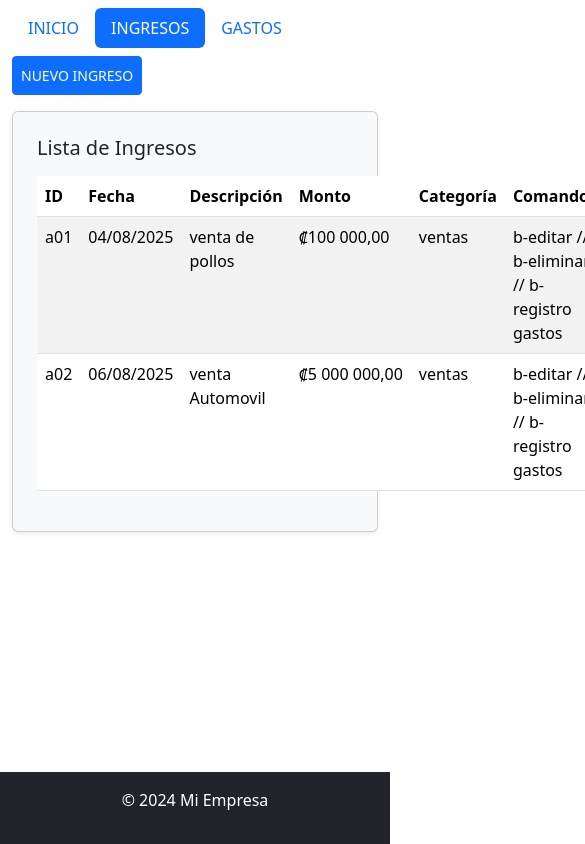
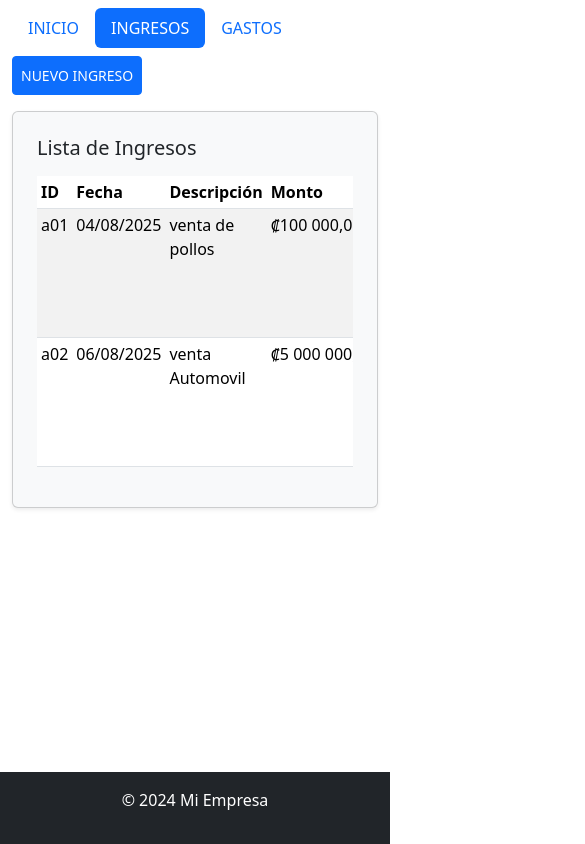
Before and after one commit to harold1978/ingresosVarios, a React (Vite) app: page /ingresos in a window 390 px wide. Shown: the whole page, 585 px wide, since content can reach past the window. Built offline with nearby package versions, Linux system fonts and the light colour scheme.

Commit message:
tabla responsiva

```diff
--- a/src/componentes/TablaIngresos.jsx
+++ b/src/componentes/TablaIngresos.jsx
@@ -3,9 +3,11 @@ import React from 'react'
 const TablaIngresos = ({ ingresos }) => {
 
     return (
+
         <div className="card p-4 bg-light rounded shadow-sm mt-3">
             <h5 className="mb-3">Lista de Ingresos</h5>
-            {ingresos.length === 0 ? (<p>No hay ingresos registrados.</p>) : (<table className="table table-striped">
+            {ingresos.length === 0 ? (<p>No hay ingresos registrados.</p>)
+                : (<div className='table-responsive'><table className="table table-striped table-sm">
                     <thead>
                         <tr>
                             <th>ID</th>
@@ -29,6 +31,7 @@ const TablaIngresos = ({ ingresos }) => {
                         ))}
                     </tbody>
                 </table>
+                </div>
                 )}
         </div>
     )
```
Lines whose indentation alone changed are shown as unchanged.
